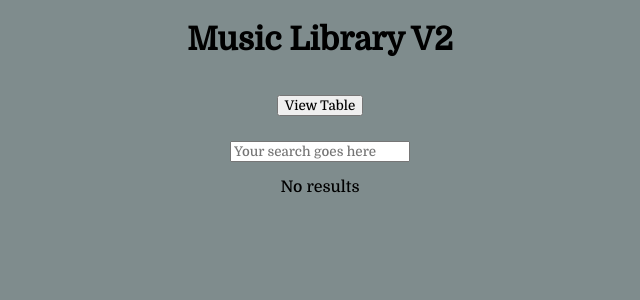
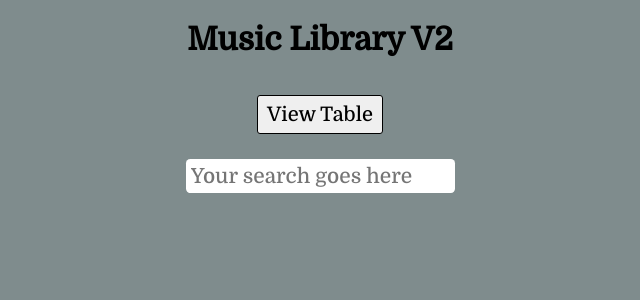
Before and after one commit to c43721/ReactMusicLibrary, a React (Create React App) app: page / in a window 1280 px wide. Both pictures are taken after a click on the button "View Search". Shown: the top 300 px of the page, without its empty margins (320-960 px from the left). Built offline with nearby package versions, Linux system fonts and the light colour scheme; no server answers.

Commit message:
Make the search a bit better by providing a list from the git-go

```diff
--- a/src/Components/App/App.css
+++ b/src/Components/App/App.css
@@ -6,3 +6,16 @@
     gap: 15px;
     margin-bottom: 25px;
 }
+
+.btn {
+    font-size: 1.25rem;
+    padding: 7px 9px;
+    border: 1px solid black;
+    outline: none;
+    border-radius: 3px;
+}
+
+.btn:hover {
+    cursor: pointer;
+    box-shadow: 0 0 10px 0 #a6a6a6;
+}
--- a/src/Components/Searchbar/Searchbar.css
+++ b/src/Components/Searchbar/Searchbar.css
@@ -4,3 +4,20 @@
     align-items: center;
     flex-direction: column;
 }
+
+.search {
+    padding: 5px;
+    border: none;
+    font-size: 1.3rem;
+    font-family: inherit;
+    margin-bottom: 15px;
+    border-radius: .2em;
+}
+
+.search:hover {
+    box-shadow: 0 0 10px 0 #a6a6a6;
+}
+
+.search:focus {
+    outline: none;
+}
--- a/src/Components/Searchbar/Searchbar.jsx
+++ b/src/Components/Searchbar/Searchbar.jsx
@@ -4,9 +4,13 @@ import Table from '../Table/Table';
 import "./Searchbar.css";
 
 export default class Searchbar extends Component {
-    state = {
-        searchParam: '',
-        searchResult: null
+    constructor(props) {
+        super(props)
+
+        this.state = {
+            searchParam: '',
+            searchResult: this.props.items
+        }
     }
 
     inputChangeHandler(e) {
@@ -42,8 +46,8 @@ export default class Searchbar extends Component {
     render() {
         return (
             <div className="container">
-                <input type="text" placeholder="Your search goes here" onChange={(e) => this.inputChangeHandler(e)}></input>
-                {this.state.searchParam !== "" && this.state.searchResult.length ? <Table items={this.state.searchResult} /> : <p className="no-results">No results</p>}
+                <input className="search" type="text" placeholder="Your search goes here" onChange={(e) => this.inputChangeHandler(e)}></input>
+                {this.state.searchParam !== "" ? this.state.searchResult.length ? <Table items={this.state.searchResult} /> : <p className="no-results">No results</p> : <Table items={this.props.items} />}
             </div>
         );
     }
```
